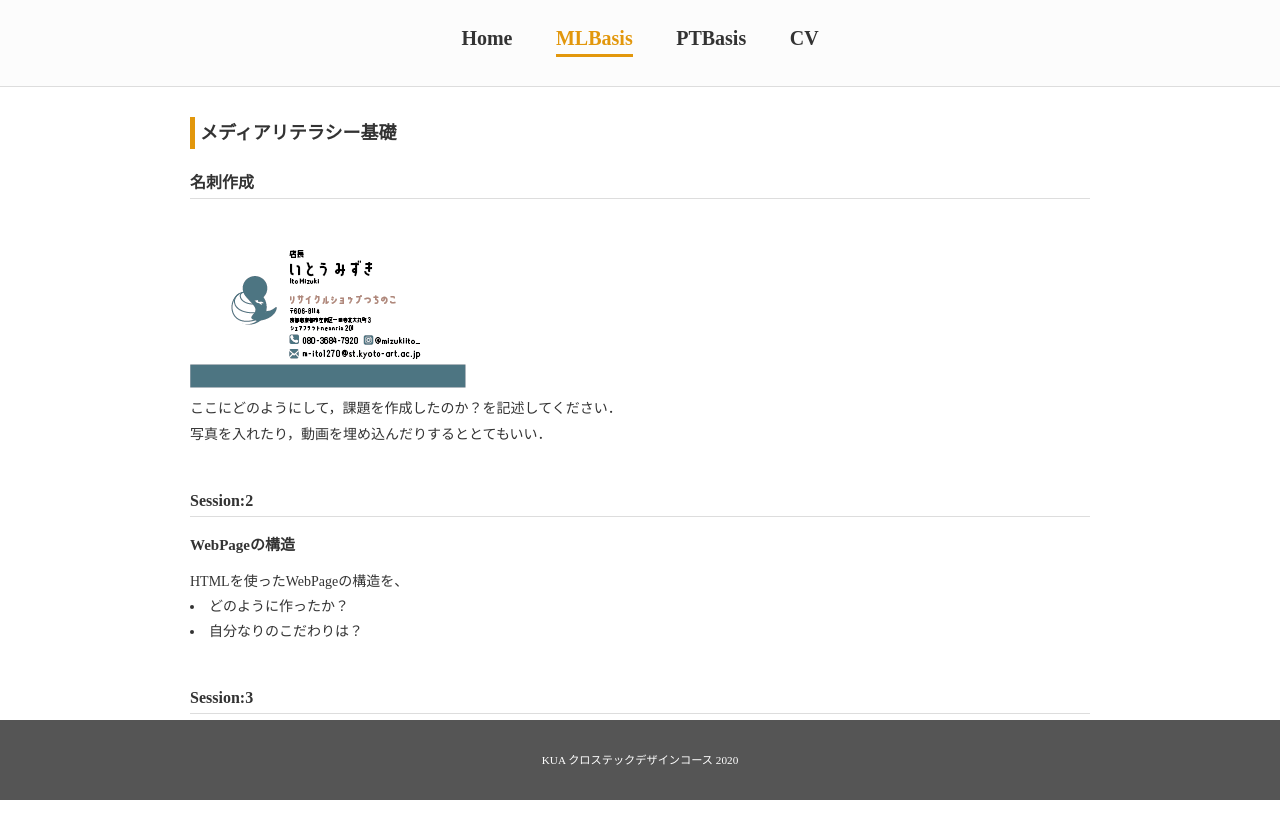
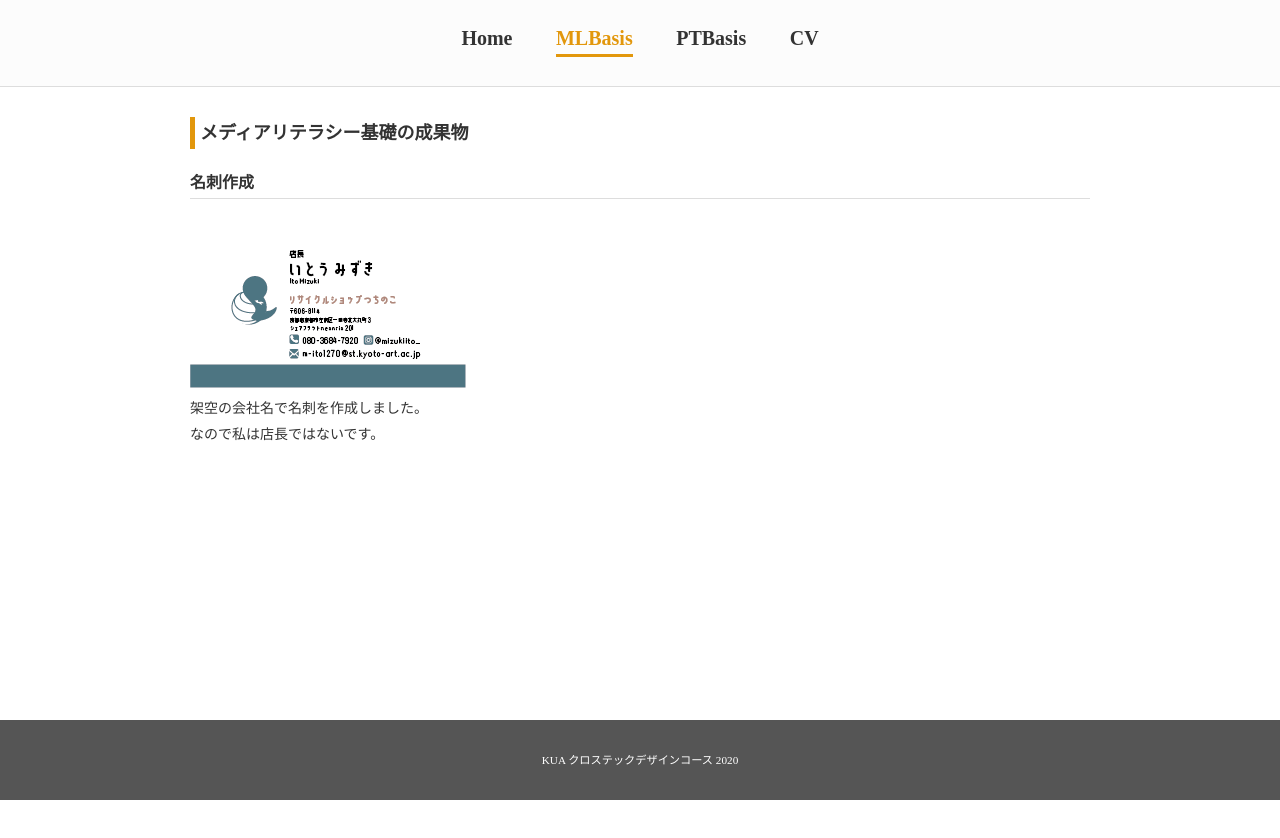
Before and after one commit to KUAD-XtechDesign/simple-page-mizukiit0, a plain HTML site: page subjects/mlb.html in a window 1280 px wide. After the commit the page ends 800 px from the top, so only its background shows below. Drawn offline with Linux system fonts and the light colour scheme.

Commit message:
写真追加

```diff
--- a/subjects/mlb.html
+++ b/subjects/mlb.html
@@ -24,29 +24,16 @@
       </header>
 
       <main>
-        <h1>メディアリテラシー基礎</h1>
+        <h1>メディアリテラシー基礎の成果物</h1>
         <div class="session">
           <h2>名刺作成</h2>
           <img class="flame" src="../assets/images/namecard.png">
           <p>
-            ここにどのようにして，課題を作成したのか？を記述してください．
-            <br>写真を入れたり，動画を埋め込んだりするととてもいい．
+            架空の会社名で名刺を作成しました。
+            <br>なので私は店長ではないです。
           </p>
         </div>
-        <div class="session">
-          <h2>Session:2</h2>
-          <h3>WebPageの構造</h3>
-          <p>HTMLを使ったWebPageの構造を、</p>
-          <ul>
-            <li>どのように作ったか？</li>
-            <li>自分なりのこだわりは？</li>
-          </ul>
-        </div>
-        <div class="session">
-          <h2>Session:3</h2>
-          <h3>スタイルをあてる</h3>
-          <p>スタイル（デザイン）を反映して、Pageを公開する</p>
-        </div>
+
       </main>
 
       <footer>
```
Also changed, not shown: cv.html (+4 -5 lines), index.html (+3 -6 lines), subjects/ptb.html (+2 -7 lines), assets/images/IMG_2869.jpeg (added), assets/images/IMG_9210.jpeg (added), assets/images/cutting_plotter.png (added), 3 other files.
